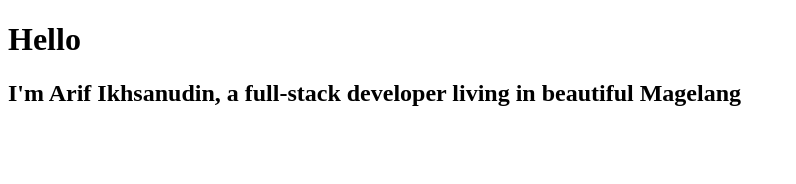
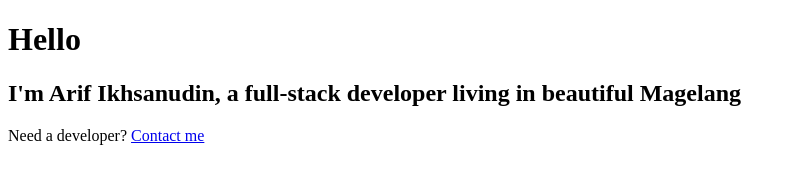
Before and after one commit to arifikhsan/great-gatsby, a Gatsby site: page / in a window 1280 px wide. Shown: the whole page, without its empty margins (0-796 px from the left). Built offline with nearby package versions, Linux system fonts and the light colour scheme; Gatsby itself is replaced by a stand-in of ours.

Commit message:
need a developer text

```diff
--- a/src/pages/index.js
+++ b/src/pages/index.js
@@ -6,6 +6,9 @@ const IndexPage = () => (
     <h2>
       I'm Arif Ikhsanudin, a full-stack developer living in beautiful Magelang
     </h2>
+    <p>
+      Need a developer? <a href="/contact">Contact me</a>
+    </p>
   </div>
 )
 
```
